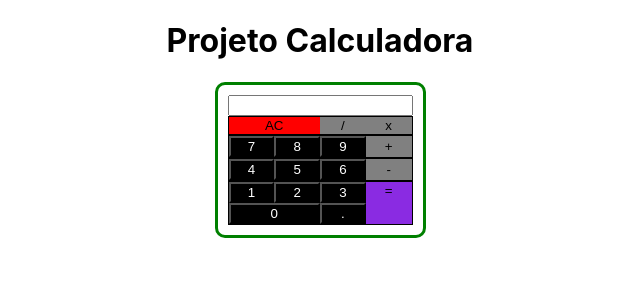
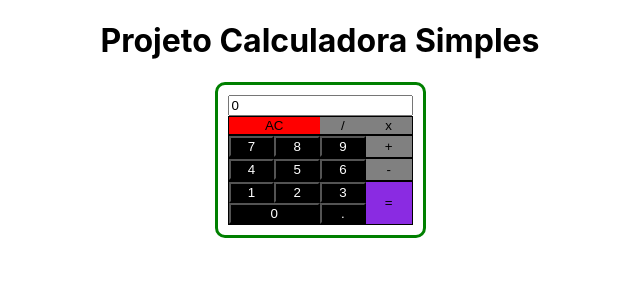
Before and after one commit to luizrosalba/pwa-react-calculator, a React (Create React App) app: page / in a window 1280 px wide. Shown: the top 300 px of the page, without its empty margins (320-960 px from the left). Built offline with nearby package versions, Linux system fonts and the light colour scheme.

Commit message:
showing button inner in input

```diff
--- a/src/App.js
+++ b/src/App.js
@@ -1,26 +1,38 @@
+import React, {useState} from 'react';
+
 import './App.css';
 
 import Botoes from './components/Botoes'
 
-function onClick (event){
-  console.log(event.target.innerText)
-}
 
 function App() {
+  const [entrada, setValue] = useState(0);
+
+  const handleEntrada = (event) => {
+
+    const newEntrada = event.target.innerText;
+    setValue(newEntrada);
+
+  }
+
   return (
 
     <div className="App">
       <header className="App-header">
-          <h1> Projeto Calculadora </h1>
+          <h1>  Projeto Calculadora Simples </h1>
       </header>
       <section>
         <div className="container">
           <div className="wrap">
             <div>
-              <input className="entrada" />
+              <input
+                handleAddValue={handleEntrada}
+                value={entrada}
+                className="entrada"
+              />
             </div>
             <Botoes
-              onClick= {onClick}
+              onClick= {handleEntrada}
             />
           </div>
         </div>
--- a/src/components/Botoes.css
+++ b/src/components/Botoes.css
@@ -21,6 +21,7 @@
     background-color: red;
     border: none;
     width: 100%;
+    height: 100%;
   }
 
   .botao-operacoes{
@@ -34,10 +35,12 @@
     background-color: blueviolet;
     border: none;
     width: 100%;
+    height: 100%;
   }
 
   .botao-numeros{
     background-color: black;
     color: white;
     width: 100%;
+    height: 100%;
   }
```
